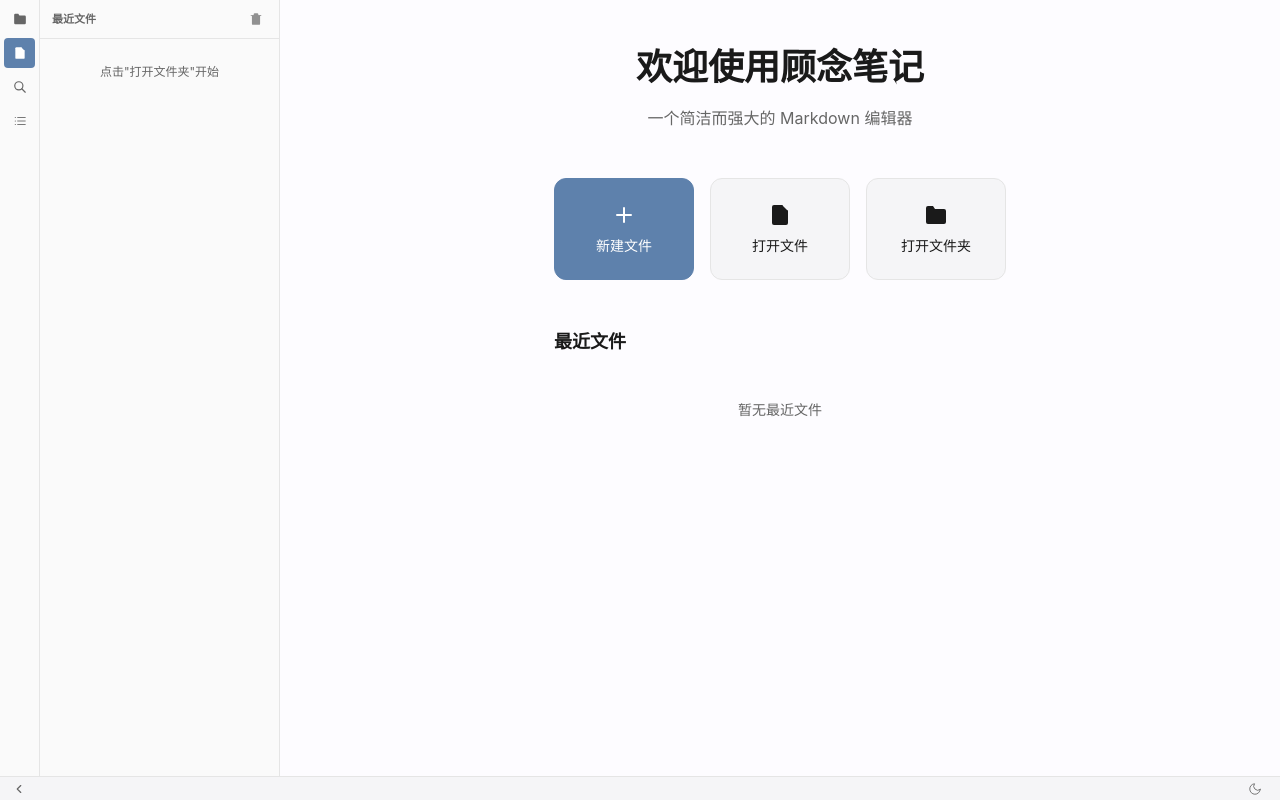
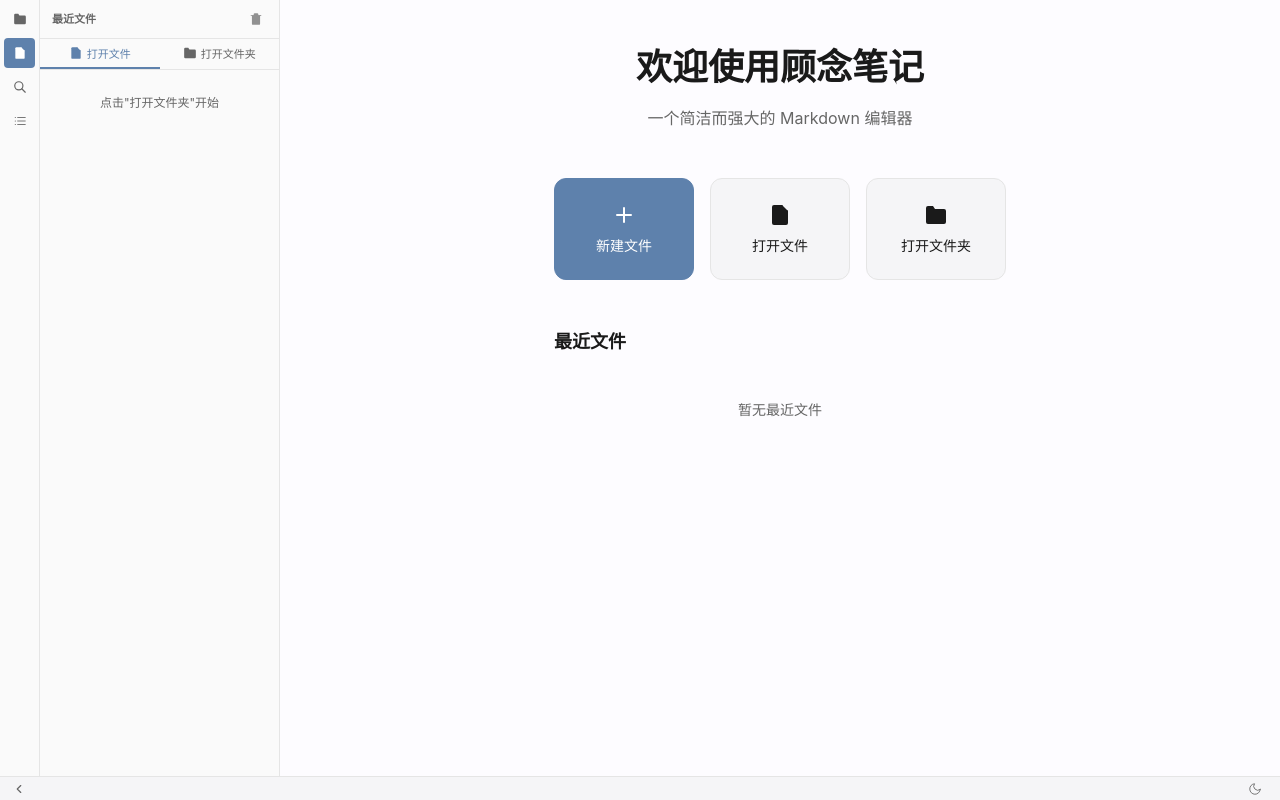
Before and after one commit to Boranget/Alhagi, a Vue app: page / in a window 1280 px wide. Both pictures are taken after a click on the button 19 px from the left and 53 px from the top of the page. Built offline with nearby package versions, Linux system fonts and the light colour scheme; what @milkdown/kit would draw is missing.

Commit message:
feat(sidebar): 为最近文件/文件夹列表添加切换标签页
新增文件和文件夹两个切换标签，将原有列表按类型拆分展示，
同时优化了空状态提示和交互逻辑，调整了部分样式结构

```diff
--- a/src/components/Sidebar/RecentFiles.vue
+++ b/src/components/Sidebar/RecentFiles.vue
@@ -16,18 +16,93 @@
       </div>
     </div>
 
+    <div class="recent-files-tabs">
+      <button
+        class="recent-files-tab"
+        :class="{ active: activeTab === 'files' }"
+        @click="activeTab = 'files'"
+      >
+        <Icon name="file" size="sm" />
+        {{ t('common.openFile') }}
+      </button>
+      <button
+        class="recent-files-tab"
+        :class="{ active: activeTab === 'folders' }"
+        @click="activeTab = 'folders'"
+      >
+        <Icon name="folder" size="sm" />
+        {{ t('common.openFolder') }}
+      </button>
+    </div>
+
     <div class="recent-files-list">
+      <!-- 文件列表 -->
+      <template v-if="activeTab === 'files'">
+        <div
+          v-if="pinnedFiles.length > 0 || unpinnedFiles.length > 0"
+          class="recent-files-section"
+        >
+          <div
+            v-for="file in pinnedFiles"
+            :key="file.filePath"
+            class="recent-file-item"
+            @click="openFile(file)"
+          >
+            <Icon
+              name="file"
+              size="sm"
+              class="file-icon"
+            />
+            <span class="file-name">{{ file.title }}</span>
+            <button
+              class="pin-btn"
+              :title="t('sidebar.unpin')"
+              @click.stop="togglePinFile(file)"
+            >
+              <Icon
+                name="pin"
+                size="sm"
+              />
+            </button>
+          </div>
+          <div
+            v-for="file in unpinnedFiles"
+            :key="file.filePath"
+            class="recent-file-item"
+            @click="openFile(file)"
+          >
+            <Icon
+              name="file"
+              size="sm"
+              class="file-icon"
+            />
+            <span class="file-name">{{ file.title }}</span>
+            <button
+              class="pin-btn"
+              :title="t('sidebar.pin')"
+              @click.stop="togglePinFile(file)"
+            >
+              <Icon
+                name="pin"
+                size="sm"
+              />
+            </button>
+          </div>
+        </div>
+        <div
+          v-else
+          class="empty-state"
+        >
+          {{ t('sidebar.clickToStart') }}
+        </div>
+      </template>
+
+      <!-- 文件夹列表 -->
+      <template v-if="activeTab === 'folders'">
         <div
           v-if="pinnedFolders.length > 0 || unpinnedFolders.length > 0"
           class="recent-files-section"
         >
-        <div class="section-header">
-          <Icon
-            name="folder"
-            size="sm"
-          />
-          {{ t('common.openFolder') }}
-        </div>
           <div
             v-for="folder in pinnedFolders"
             :key="folder.folderPath"
@@ -75,78 +150,19 @@
             </button>
           </div>
         </div>
-
         <div
-        v-if="pinnedFiles.length > 0 || unpinnedFiles.length > 0"
-        class="recent-files-section"
-      >
-        <div class="section-header">
-          <Icon
-            name="file"
-            size="sm"
-          />
-          {{ t('common.openFile') }}
-        </div>
-        <div
-          v-for="file in pinnedFiles"
-          :key="file.filePath"
-          class="recent-file-item"
-          @click="openFile(file)"
-        >
-          <Icon
-            name="file"
-            size="sm"
-            class="file-icon"
-          />
-          <span class="file-name">{{ file.title }}</span>
-          <button
-            class="pin-btn"
-            :title="t('sidebar.unpin')"
-            @click.stop="togglePinFile(file)"
-          >
-            <Icon
-              name="pin"
-              size="sm"
-            />
-          </button>
-        </div>
-        <div
-          v-for="file in unpinnedFiles"
-          :key="file.filePath"
-          class="recent-file-item"
-          @click="openFile(file)"
-        >
-          <Icon
-            name="file"
-            size="sm"
-            class="file-icon"
-          />
-          <span class="file-name">{{ file.title }}</span>
-          <button
-            class="pin-btn"
-            :title="t('sidebar.pin')"
-            @click.stop="togglePinFile(file)"
-          >
-            <Icon
-              name="pin"
-              size="sm"
-            />
-          </button>
-        </div>
-      </div>
-
-      <div
-        v-if="recentFiles.length === 0 && recentFolders.length === 0"
+          v-else
           class="empty-state"
         >
           {{ t('sidebar.clickToStart') }}
         </div>
+      </template>
     </div>
   </div>
 </template>
 
 <script setup lang="ts">
-import { computed } from 'vue'
+import { ref, computed } from 'vue'
 import { usePreferencesStore } from '@/stores/preferences'
 import { useTabsStore } from '@/stores/tabs'
 import { useFileExplorerStore } from '@/stores/fileExplorer'
@@ -154,6 +170,8 @@ import { eventBus, AppEvents } from '@/events/eventBus'
 import type { RecentFile, RecentFolder } from '@/types'
 import { t } from '@/services/i18n'
 import { Icon } from '@/components/Icons'
+
+const activeTab = ref<'files' | 'folders'>('files')
 
 const prefs = usePreferencesStore()
 const tabs = useTabsStore()
@@ -186,8 +204,11 @@ function togglePinFolder(folder: RecentFolder) {
 
 function clearHistory() {
   if (confirm(t('sidebar.clearHistory'))) {
+    if (activeTab.value === 'files') {
       prefs.clearRecentFiles()
+    } else {
       prefs.clearRecentFolders()
+    }
   }
 }
 </script>
@@ -236,6 +257,39 @@ function clearHistory() {
   }
 }
 
+.recent-files-tabs {
+  display: flex;
+  border-bottom: 1px solid var(--border-color);
+  flex-shrink: 0;
+}
+
+.recent-files-tab {
+  display: flex;
+  align-items: center;
+  justify-content: center;
+  gap: 4px;
+  flex: 1;
+  padding: 6px 8px;
+  border: none;
+  background: transparent;
+  cursor: pointer;
+  font-size: 11px;
+  font-weight: 500;
+  color: var(--text-secondary);
+  border-bottom: 2px solid transparent;
+  transition: all 0.15s;
+
+  &:hover {
+    color: var(--text-primary);
+    background: var(--sidebar-hover-bg);
+  }
+
+  &.active {
+    color: var(--primary-color);
+    border-bottom-color: var(--primary-color);
+  }
+}
+
 .recent-files-list {
   flex: 1;
   overflow: auto;
@@ -244,18 +298,6 @@ function clearHistory() {
 
 .recent-files-section {
   margin-bottom: 8px;
-}
-
-.section-header {
-  display: flex;
-  align-items: center;
-  gap: 4px;
-  padding: 6px 8px;
-  font-size: 10px;
-  font-weight: 600;
-  color: var(--text-secondary);
-  text-transform: uppercase;
-  letter-spacing: 0.5px;
 }
 
 .recent-file-item {
```
Lines whose indentation alone changed are shown as unchanged.
